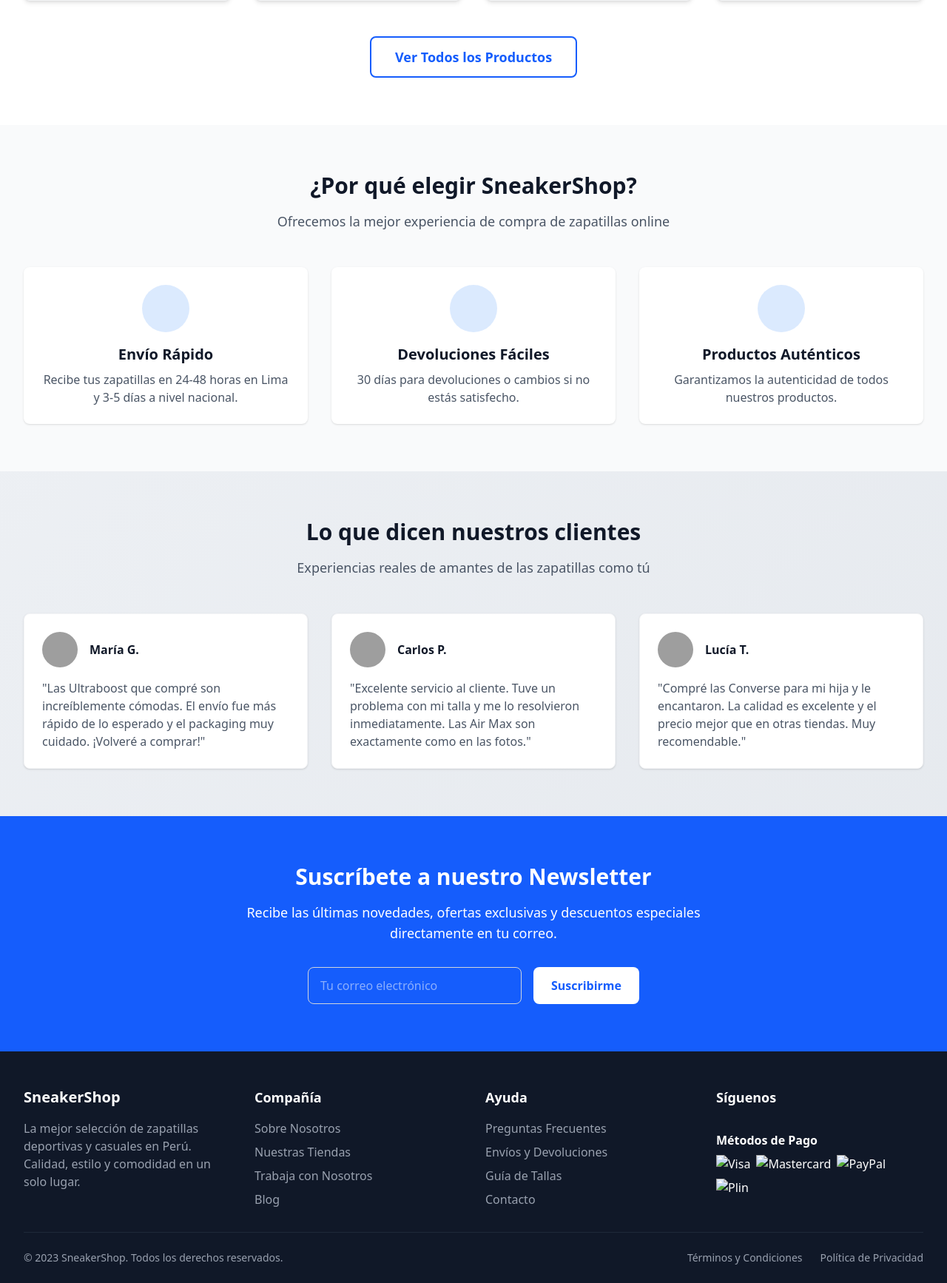
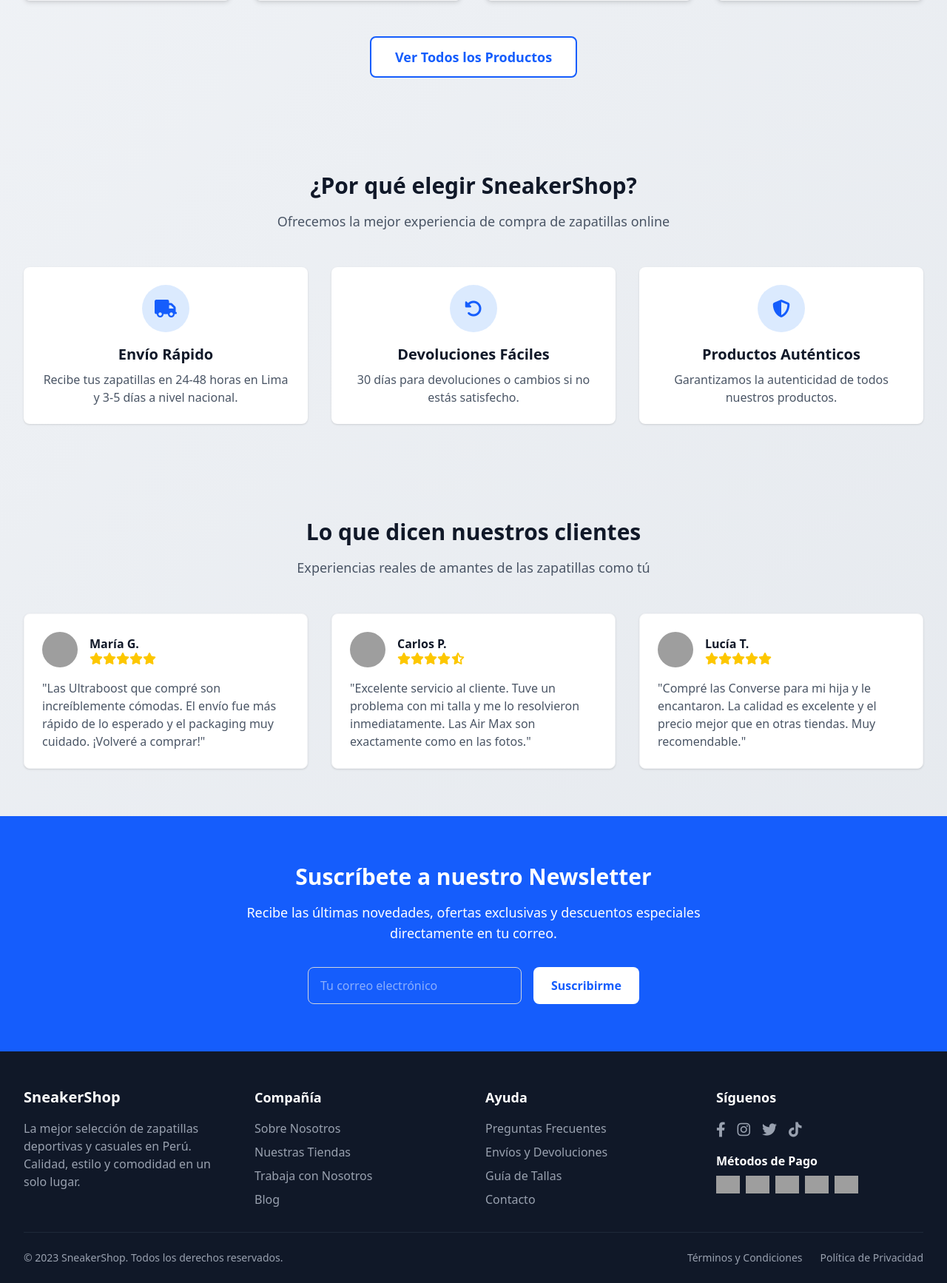
Before and after one commit to walter046/LenguajeProgramacion, a Flask app: page / in a window 1280 px wide. Shown: the part 1762-3496 px from the top of the page at 74% size. Run offline with Flask 3, Linux system fonts and the light colour scheme; some libraries are stand-ins or nearby versions; grey boxes are pictures that could not be loaded.

Commit message:
fix: update product links and adjust section widths in templates

```diff
--- a/templates/app.html
+++ b/templates/app.html
@@ -4,6 +4,7 @@
 <head>
   <meta charset="UTF-8">
   <meta name="viewport" content="width=device-width, initial-scale=1.0">
+  <link rel="stylesheet" href="https://cdnjs.cloudflare.com/ajax/libs/font-awesome/6.4.0/css/all.min.css">
   <script src="https://cdn.jsdelivr.net/npm/@tailwindcss/browser@4"></script>
   <title>{% block title %}{% endblock %}</title>
   {% block customCSS %}
@@ -158,10 +159,11 @@
           <div class="mt-4">
             <h5 class="font-bold mb-2">Métodos de Pago</h5>
             <div class="flex flex-wrap gap-2">
-              <img src="https://via.placeholder.com/40x25?text=Visa" alt="Visa" class="h-6" />
-              <img src="https://via.placeholder.com/40x25?text=MC" alt="Mastercard" class="h-6" />
-              <img src="https://via.placeholder.com/40x25?text=PayPal" alt="PayPal" class="h-6" />
-              <img src="https://via.placeholder.com/40x25?text=Plin" alt="Plin" class="h-6" />
+              <img src="https://1000marcas.net/wp-content/uploads/2019/12/VISA-Logo.png" alt="Visa" class="h-6" />
+              <img src="https://upload.wikimedia.org/wikipedia/commons/thumb/7/72/MasterCard_early_1990s_logo.png/1200px-MasterCard_early_1990s_logo.png" alt="Mastercard" class="h-6" />
+              <img src="https://addonmall.com/assets/uploads/2018/09/paypal-784404_1280-1.png" alt="PayPal" class="h-6" />
+              <img src="https://marketing-peru.beglobal.biz/wp-content/uploads/2024/09/logo-plin-fondo-transparente.png" alt="Plin" class="h-6" />
+              <img src="https://upload.wikimedia.org/wikipedia/commons/0/08/Icono_de_la_aplicaci%C3%B3n_Yape.png" alt="Yape" class="h-6" />
             </div>
           </div>
         </div>
--- a/templates/index.html
+++ b/templates/index.html
@@ -160,7 +160,7 @@
             class="flex flex-col sm:flex-row space-y-4 sm:space-y-0 sm:space-x-4 animate-fadeInUp delay-200"
           >
             <a
-              href="{{ url_for('main.products') }}"
+              href="{{ url_for('products.products') }}"
               class="bg-blue-600 hover:bg-blue-700 text-white font-bold py-3 px-8 rounded-lg text-lg shadow-lg transform hover:scale-105 transition-all duration-300 text-center"
             >
               Ver Colección
@@ -248,7 +248,7 @@
     </section>
 
     <!-- Sección de productos destacados -->
-    <section class="py-16 px-4 sm:px-6 lg:px-8 max-w-7xl mx-auto bg-white">
+    <section class="py-16 px-4 sm:px-6 lg:px-8 max-w-8xl mx-auto">
       <div class="text-center mb-12">
         <h2 class="text-3xl font-bold text-gray-900 mb-4">
           Productos Destacados
@@ -467,7 +467,7 @@
 
       <div class="text-center mt-12">
         <a
-          href="{{ url_for('main.products') }}"
+          href="{{ url_for('products.products') }}"
           class="inline-block bg-white border-2 border-blue-600 text-blue-600 hover:bg-blue-600 hover:text-white font-bold py-3 px-8 rounded-lg text-lg transition-colors"
         >
           Ver Todos los Productos
@@ -476,7 +476,7 @@
     </section>
 
     <!-- Sección de características -->
-    <section class="py-16 px-4 sm:px-6 lg:px-8 max-w-7xl mx-auto bg-gray-50">
+    <section class="py-16 px-4 sm:px-6 lg:px-8 max-w-7xl mx-auto">
       <div class="text-center mb-12">
         <h2 class="text-3xl font-bold text-gray-900 mb-4">
           ¿Por qué elegir SneakerShop?
```
